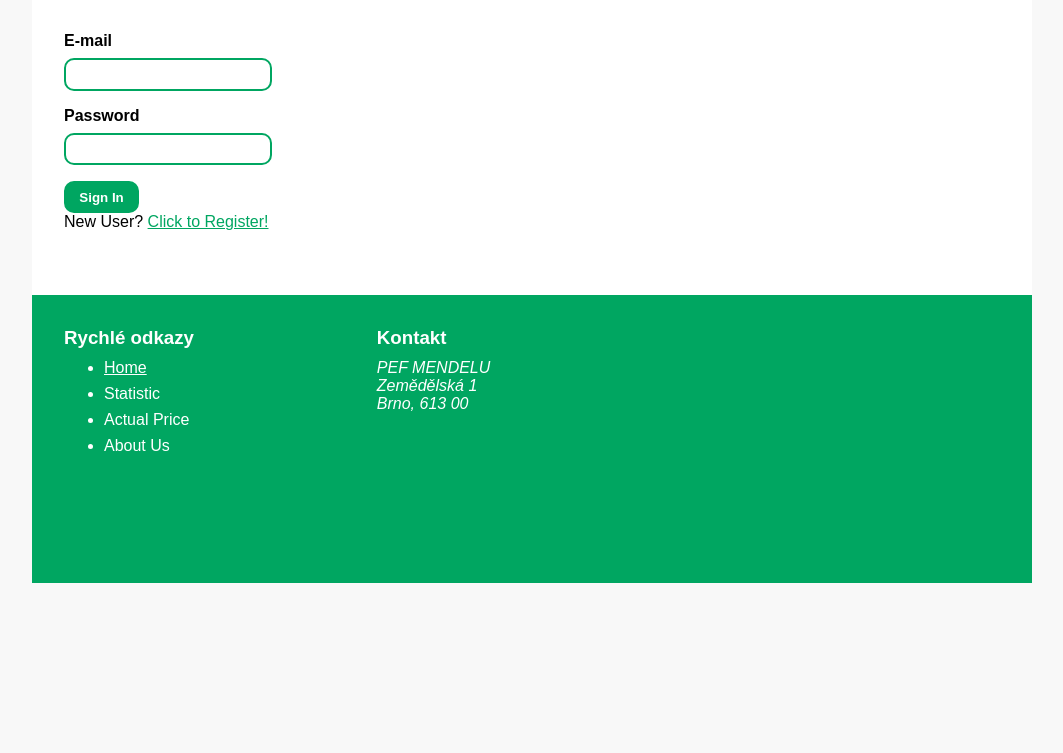
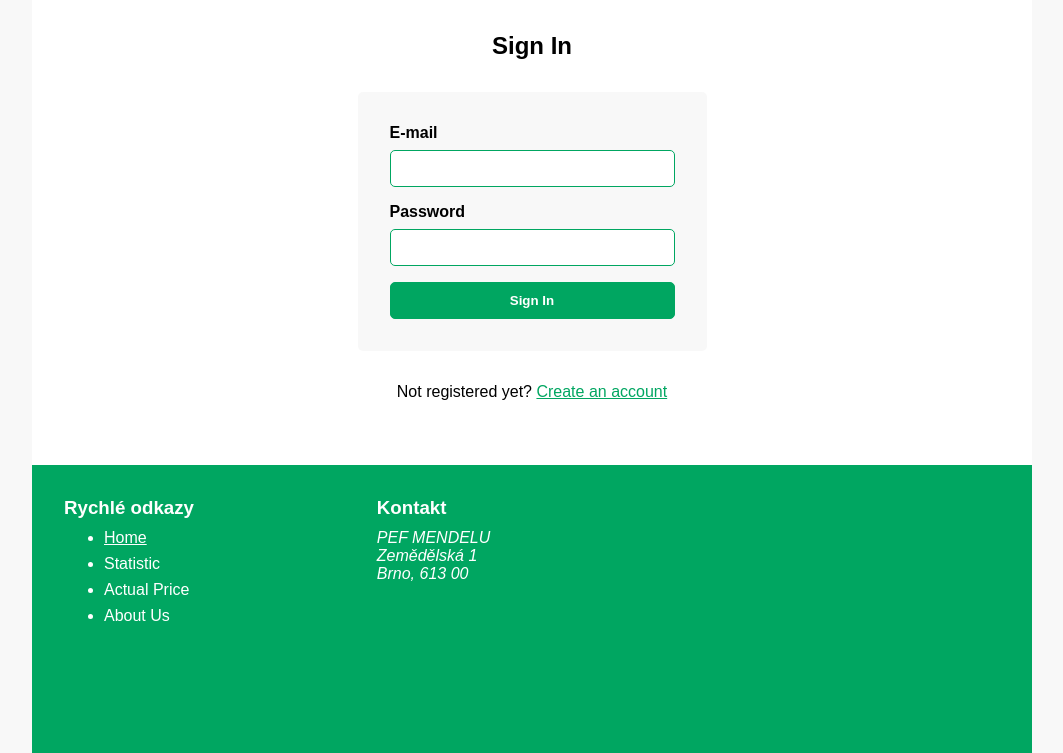
Before and after one commit to MartinWeiss01/flask_vwaproj, a Flask app: page /auth/signin in a window 1280 px wide. Shown: the part 60-813 px from the top of the page, without its empty margins (108-1171 px from the left). Before the commit the page ends 643 px from the top, so only its background shows below. Run offline with Flask 2, Linux system fonts and the light colour scheme; some libraries are stand-ins or nearby versions.

Commit message:
feat(Forms): update form and form_field styling

```diff
--- a/static/css/styles.css
+++ b/static/css/styles.css
@@ -9,7 +9,7 @@
 /* Reset all elements */
 * {
   margin: 0;
-    font-family: 'arial', sans-serif;
+  font-family: "arial", sans-serif;
 }
 
 body {
@@ -38,7 +38,6 @@ main h2 {
   margin-bottom: 1em;
 }
 
-
 /* --- GENERAL --- */
 
 a {
@@ -54,7 +53,9 @@ p {
   font-size: 1em;
 }
 
-p, ul, table {
+p,
+ul,
+table {
   margin-bottom: 1em;
 }
 
@@ -82,7 +83,8 @@ table {
   width: 100%;
 }
 
-th, td {
+th,
+td {
   padding: 0.2em 0.7em;
   border: 1px solid lightgray;
 }
@@ -115,10 +117,11 @@ table ul {
   }
 }
 
-
 /* --- FORMS --- */
 
 form dd {
+  display: flex;
+  flex-direction: column;
   margin-bottom: 1em;
 }
 
@@ -132,18 +135,22 @@ form dt {
   margin-right: 1em;
 }
 
-input, textarea, select {
+input,
+textarea,
+select {
   background: white;
-    border-radius: 10px;
-    border: 2px solid var(--base-color);
-    padding: 0.5em 1em;
+  border-radius: 5px;
+  border: 1px solid var(--base-color);
+  padding: 10px 1rem;
 }
 
 input[type="radio"] {
   margin-right: 0.5em;
 }
 
-input[type="submit"], input[type="button"], .floating-button {
+input[type="submit"],
+input[type="button"],
+.floating-button {
   background: var(--base-color);
   color: white;
   font-weight: bold;
@@ -162,7 +169,6 @@ input[type="submit"], input[type="button"], .floating-button {
   text-align: center;
   margin-left: 2em;
 }
-
 
 /* --- NAVIGATION --- */
 
@@ -221,7 +227,6 @@ This element has a negative offset to ensure that the target section is not hidd
   visibility: hidden;
 }
 
-
 /* --- HOMEPAGE --- */
 
 .side-by-side {
@@ -259,12 +264,11 @@ This element has a negative offset to ensure that the target section is not hidd
   }
 }
 
-
 /* --- PRODUCTS --- */
 
 .product-title {
   text-align: center;
-	text-transform: uppercase
+  text-transform: uppercase;
 }
 
 .product-img {
@@ -291,7 +295,6 @@ This element has a negative offset to ensure that the target section is not hidd
   margin-left: auto;
   text-decoration: none;
 }
-
 
 /* --- FOOTER --- */
 
@@ -322,3 +325,32 @@ footer a {
     width: 100%;
   }
 }
+
+/* --- Sections --- */
+.auth-block {
+  display: flex;
+  flex-direction: column;
+  justify-content: center;
+  align-items: center;
+  gap: 2rem;
+}
+
+.auth-submit {
+  width: 100%;
+}
+
+.auth-block > form {
+  width: 100%;
+  max-width: 285px;
+  background: #eaeaea57;
+  padding: 2rem;
+  border-radius: 5px;
+}
+
+.validator-warning {
+  display: flex;
+  flex-direction: column;
+  padding: 0.5rem 0;
+  color: red;
+  font-size: small;
+}
--- a/templates/auth/sign_in.html
+++ b/templates/auth/sign_in.html
@@ -3,14 +3,15 @@
 
 {% block content %}
 
-<section>
+<section class="auth-block">
+  <h1>Sign In</h1>
 
   <form method="POST">
     {{ render_field(form.email) }}
     {{ render_field(form.password) }}
-    <input type="submit" value="Sign In">
+    <input type="submit" class="auth-submit" value="Sign In">
   </form>
 
-  <p>New User? <a href="{{ url_for('auth.sign_up') }}">Click to Register!</a></p>
+  <p>Not registered yet? <a href="{{ url_for('auth.sign_up') }}">Create an account</a></p>
 </section>
 {% endblock %}
--- a/templates/auth/sign_up.html
+++ b/templates/auth/sign_up.html
@@ -3,7 +3,8 @@
 
 {% block content %}
 
-<section>
+<section class="auth-block">
+  <h1>Sign Up</h1>
 
   <form method="POST">
     {{ render_field(form.firstname) }}
@@ -12,8 +13,9 @@
     {{ render_field(form.password) }}
     {{ render_field(form.password_repeat) }}
     {{ render_field(form.phone) }}
-    <input type="submit" value="Sign Up">
+    <input type="submit" class="auth-submit" value="Sign Up">
   </form>
 
+  <p>Already registered? <a href="{{ url_for('auth.sign_in') }}">Sign In</a></p>
 </section>
 {% endblock %}
--- a/templates/macros/form_field.html
+++ b/templates/macros/form_field.html
@@ -1,13 +1,14 @@
 <!-- Form render helper -->
 {% macro render_field(field) %}
-  <dt>{{ field.label }}</dt>
-  <dd>{{ field(**kwargs)|safe }}
+<dt>{{ field.label }}</dt>
+<dd>{{ field(**kwargs)|safe }}
+
   {% if field.errors %}
-      <ul class=errors>
-      {% for error in field.errors %}
-      <li>{{ error }}</li>
-      {% endfor %}
-      </ul>
+  <div class="validator-warning">
+    {% for error in field.errors %}
+    <span>{{ error }}</span>
+    {% endfor %}
+  </div>
   {% endif %}
-  </dd>
+</dd>
 {% endmacro %}
```
Lines whose indentation alone changed are shown as unchanged.
